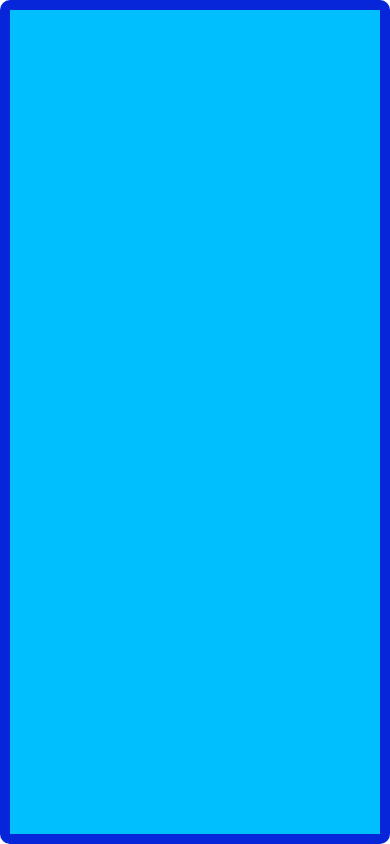
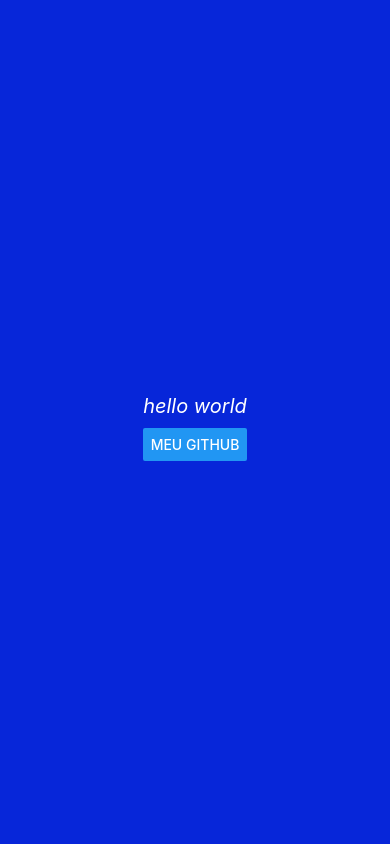
Before and after one commit to JulioVianaDev/expo-project, a React Native app: screen / in a window 390 px wide. Built offline with nearby package versions, Linux system fonts and the light colour scheme.

Commit message:
parte 1 finalizada

```diff
--- a/App.js
+++ b/App.js
@@ -1,148 +1,37 @@
-import { StatusBar } from 'expo-status-bar';
-import { StyleSheet, Text, View } from 'react-native';
-import { Button, Linking } from 'react-native';
-import { React,useState } from 'react';
-import { RefreshControl, ScrollView } from 'react-native';
+import React from 'react';
+import {
+  StyleSheet,
+  View,
+  Text,
+  Button,
+  Linking,
+} from 'react-native';
 
-export default function App() {
-  const [name ,setName] = useState('Tomate')
-  const [session,setSession] = useState({ number: 6,title: 'state'})
-  const [current,setCurrent] = useState(true)
-  const onClickHandler= () =>{
-    setName('meu nome é Tomate')
-    setSession({number: 7, title: 'Style'})
-    setCurrent(false)
-  }
-  const [counter, setCounter] = useState(0);
-
-  const onClickCounter = () => {
-    setCounter(counter + 1)
-  }
-  const [Items, setItems] = useState([
-    {key:1,item:'Item 1'},
-    {key:2,item:'Item 2'},
-    {key:3,item:'Item 3'},
-    {key:4,item:'Item 4'},
-    {key:5,item:'Item 5'},
-    {key:6,item:'Item 6'},
-    {key:7,item:'Item 7'},
-    {key:8,item:'Item 8'},
-    {key:34,item:'Item 23'},
-    {key:0,item:'Item 54'},
-
-  ])
-
-  const [Refreshing, setRefreshing] = useState(false);
-
-  const onRefresh = () => {
-    setRefreshing(true);
-    setItems([...Items, { key: 69, item: 'Item 69' }]);
-    setRefreshing(false);
-  }
+const App = () => {
   return (
     <View style={styles.body}>
-
-      {/*parte 1
-        <View style={styles.button}>
-          <Button style={styles.button} title='Meu Github' onPress={()=>{Linking.openURL('https://github.com/juliovianadev')}}/>
-        </View>
-        <Text style={styles.text}> {name}</Text>
-        <Text style={styles.text}> {current ? 'current session':'next session'}</Text>
-        <Text style={styles.text}>this is session number {session.number} and {session.title}</Text>
-        <Button style={styles.button} title='Update State' onPress={onClickHandler}></Button>
-
-        <Text style={styles.text}>{counter * 5}</Text>
-        <Button title='Add' onPress={onClickCounter}></Button>
-        <Text style={styles.text}>You clicked {counter} times</Text>
-      */}
-
-      {/* parte 2
-        <View style={styles.view1}>
-          <Text style={styles.text}>1</Text>
-        </View>
-        <View style={styles.view2}>
-          <Text style={styles.text}>2</Text>
-        </View>
-        <View style={styles.view3}>
-          <Text style={styles.text}>3</Text>
-        </View>
-      */}
-
-      {/* parte 3*
-      <ScrollView horizontal={false}
-        refreshControl={
-          <RefreshControl
-            refreshing={Refreshing}
-            onRefresh={onRefresh}
-            colors={['#ff00ff']}
-          />
-        }
-      >
-      {
-        Items.map((item)=>{
-          return(
-          <View style={styles.item} key={item.key}>
-            <Text style={styles.text}>{item.item}</Text>
-          </View>
-          )
-        })
-      }
-      <View style={styles.item}>
-        <Text style={styles.text}>Item 9</Text>
-      </View>
-      </ScrollView>
-      */}
+      <Text style={styles.text}>hello world</Text>
+      <Button title='meu github' onPress={()=>{Linking.openURL('https://github.com/juliovianadev')}}></Button>
     </View>
   );
-}
+};
 
 const styles = StyleSheet.create({
-  body:{
-    backgroundColor: '#00BFFF',
+  body: {
+    flex: 1,
+    backgroundColor: '#0726D9',
     alignItems: 'center',
     justifyContent: 'center',
-    flex: 1,
-    borderWidth:10,
-    borderColor: '#0726D9',
-    borderRadius:10,
-    flexDirection: 'column',
-    justifyContent:'space-evenly',
-
-    /*margin:30,*/
-  },
-  item:{
-    backgroundColor: '#051DA6',
-    justifyContent:'center',
   },
   text: {
-    margin:20,
-   color: '#fff',
-   fontSize:60,
-   fontStyle: 'italic',
-   textTransform: 'uppercase',
+    color: '#ffffff',
+    fontSize: 20,
+    fontStyle:'italic',
+    margin: 10,
   },
   button:{
-    paddingTop: 10,
-  },
-  view1:{
-    backgroundColor: '#051DA6',
-    alignItems: 'center',
-    justifyContent: 'center',
-    width: 100,
-    height:100,
-  },
-  view2:{
-    backgroundColor: '#050840',
-    alignItems: 'center',
-    justifyContent: 'center',
-    width: 100,
-    height:100,
-  },
-  view3:{
-    backgroundColor: '#040959',
-    alignItems: 'center',
-    justifyContent: 'center',
-    width: 100,
-    height:100,
+    backgroundColor:""
   }
 });
+
+export default App;
```
